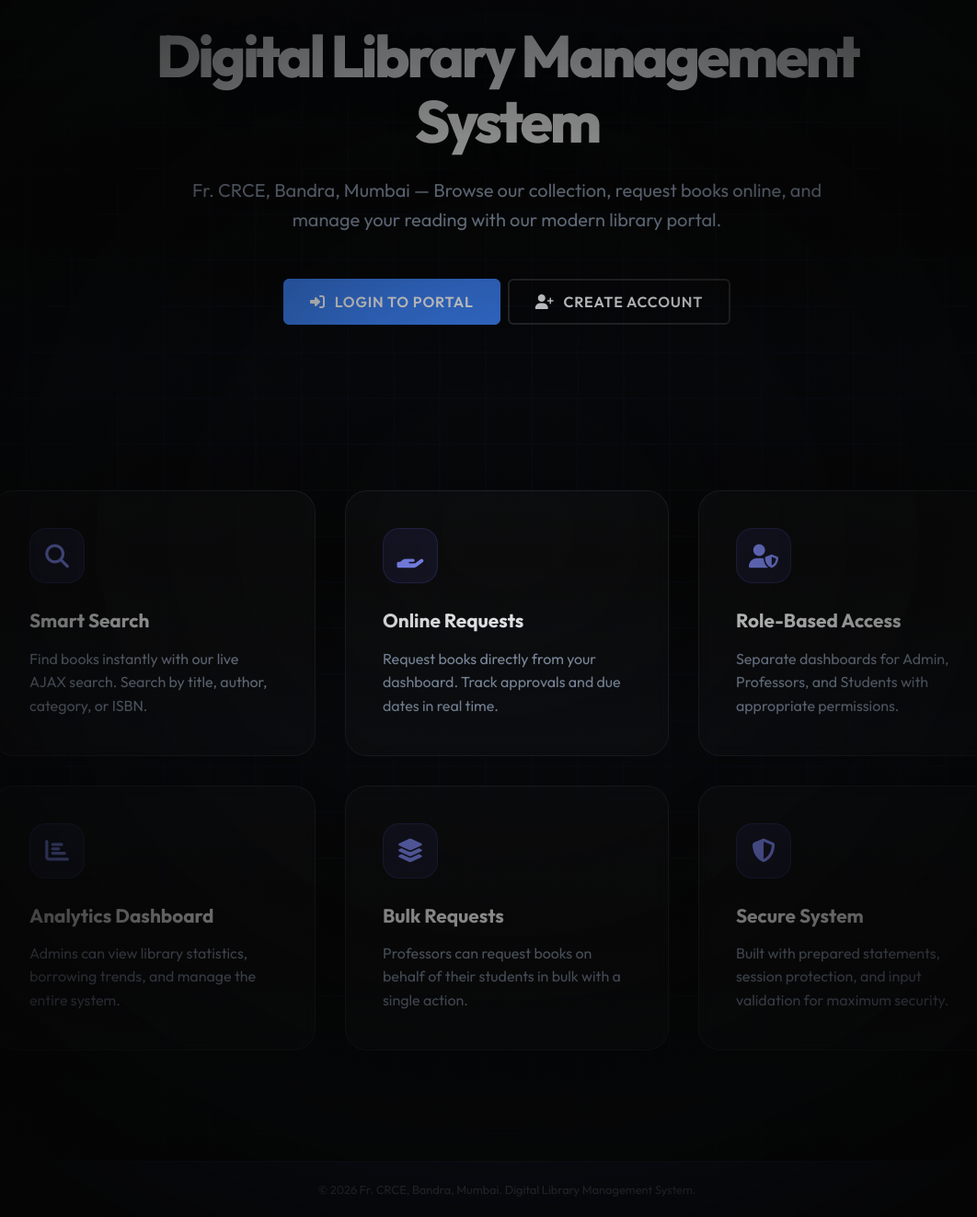
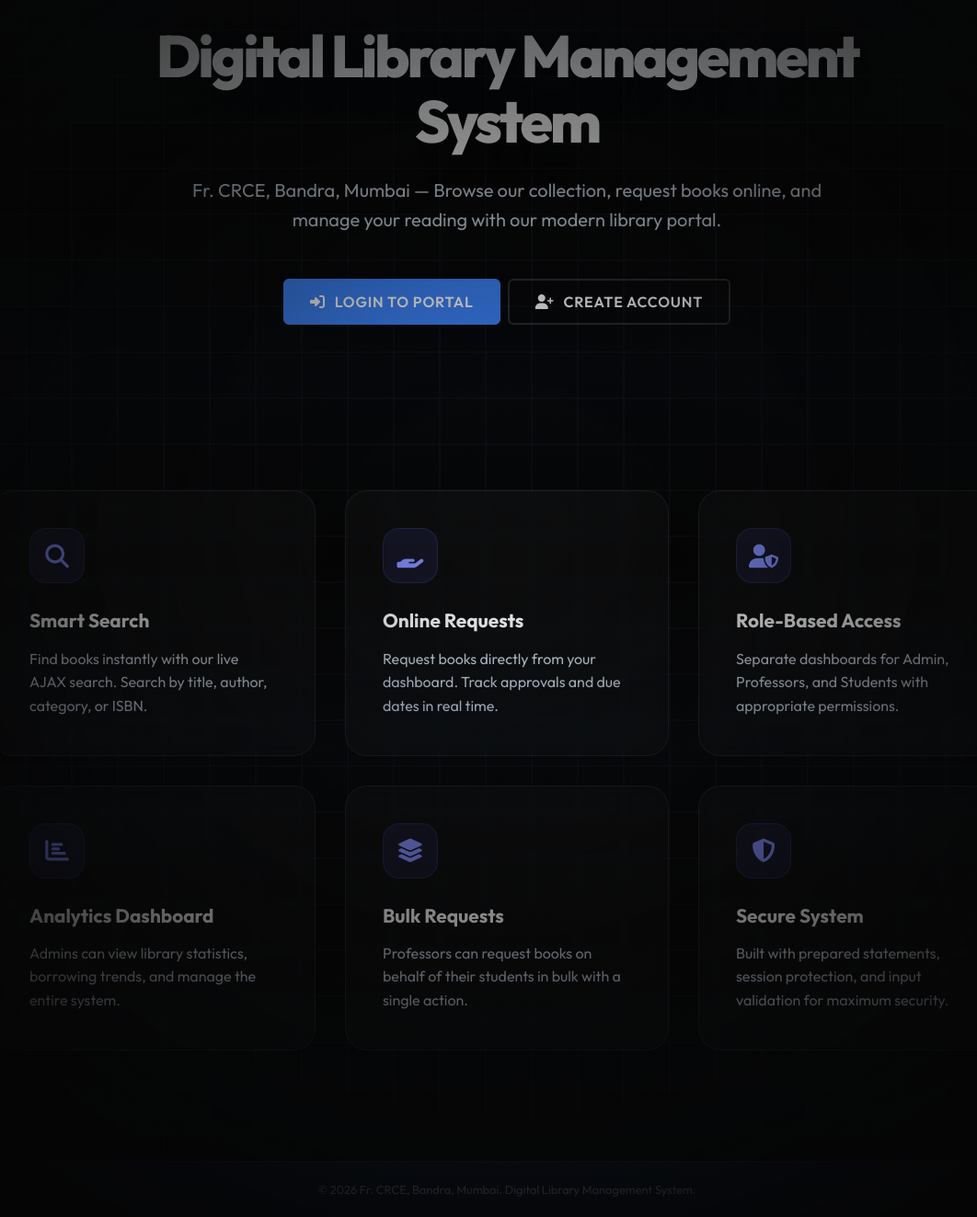
Before and after one commit to MacBrass/Library_Management_System, a PHP site: page /library-system/ in a window 1280 px wide. Shown: the part 184-1507 px from the top of the page at 92% size, without its empty margins (89-1151 px from the left). Run offline with PHP 8.4, Linux system fonts and the light colour scheme; some libraries are stand-ins or nearby versions.

Commit message:
Brighten UI: Higher contrast text and high-visibility buttons

```diff
--- a/assets/css/style.css
+++ b/assets/css/style.css
@@ -10,10 +10,10 @@
     --primary-light: #1e293b;
     --primary-dark: #020617;
 
-    /* Accent Colors - Sharp Electric Blue */
-    --accent: #3b82f6;
-    --accent-light: #60a5fa;
-    --accent-dark: #2563eb;
+    /* Accent Colors - Bright Sapphire Blue */
+    --accent: #60a5fa;
+    --accent-light: #93c5fd;
+    --accent-dark: #3b82f6;
 
     /* Status Colors */
     --success: #10b981;
@@ -1020,8 +1020,8 @@ textarea.form-control {
     min-height: 100vh;
     background-color: #050505;
     background-image:
-        linear-gradient(rgba(59, 130, 246, 0.05) 1px, transparent 1px),
-        linear-gradient(90deg, rgba(59, 130, 246, 0.05) 1px, transparent 1px);
+        linear-gradient(rgba(96, 165, 250, 0.08) 1px, transparent 1px),
+        linear-gradient(90deg, rgba(96, 165, 250, 0.08) 1px, transparent 1px);
     background-size: 50px 50px;
     color: #f1f5f9;
     position: relative;
@@ -1098,7 +1098,7 @@ textarea.form-control {
 
 .landing-hero p {
     font-size: 1.25rem;
-    color: #94a3b8;
+    color: #cbd5e1; /* Brighter for visibility */
     max-width: 700px;
     margin-bottom: 48px;
     line-height: 1.6;
@@ -1160,7 +1160,7 @@ textarea.form-control {
 
 .feature-card p {
     font-size: 1rem;
-    color: #94a3b8;
+    color: #cbd5e1; /* Much brighter slate for readability */
     line-height: 1.6;
 }
 
```
